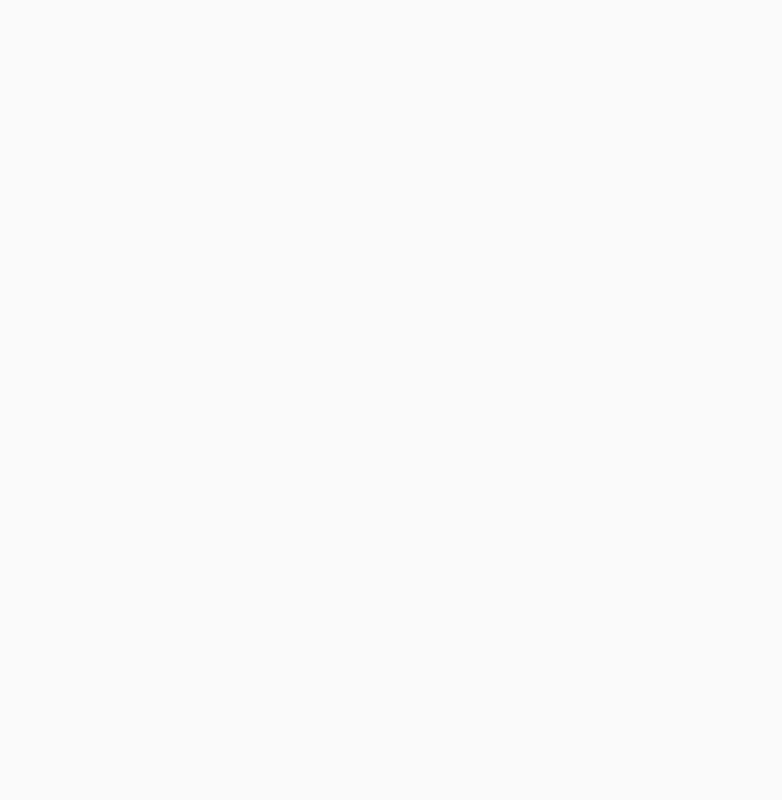
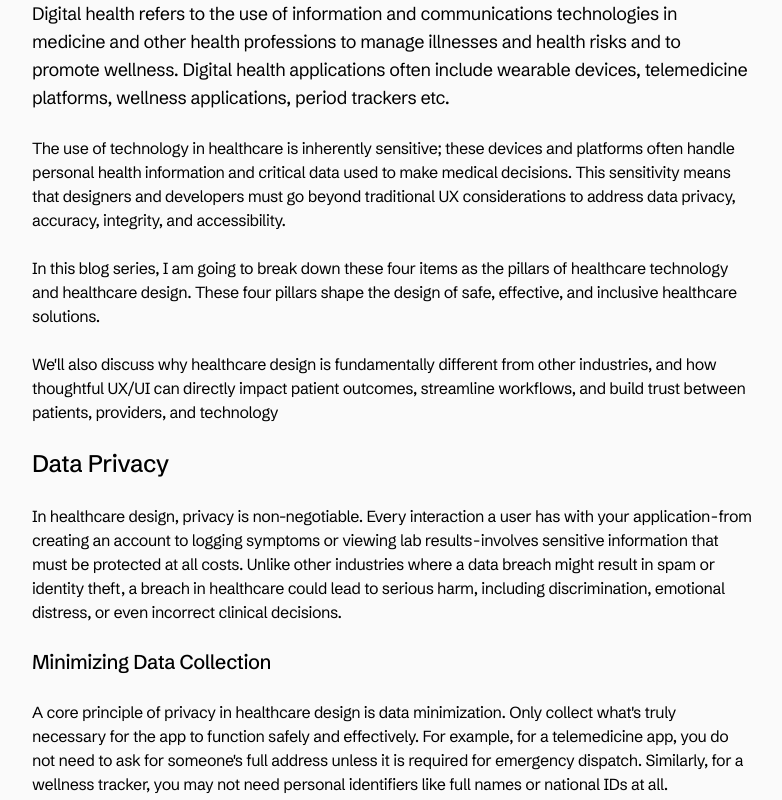
Before and after one commit to samsonsalvation/samsonsalvation.github.io, a React (Vite) app: page /portfolio2025/blog/indexpost in a window 1280 px wide. Before the commit this address had no page. Shown: the part 280-1080 px from the top of the page, without its empty margins (248-1030 px from the left). Before the commit the page ends 800 px from the top, so only its background shows below. Built offline with nearby package versions, Linux system fonts and the light colour scheme.

Commit message:
New Blog post and blog page set up

```diff
--- a/src/App.jsx
+++ b/src/App.jsx
@@ -2,6 +2,7 @@ import { BrowserRouter as Router, Route, Routes } from 'react-router-dom';
 import Home from './Pages/Home';
 import About from './Pages/About';
 import Blog from './Pages/Blog';
+import IndexPost from './Pages/IndexPost';
 
 
 function App() {
@@ -13,6 +14,8 @@ function App() {
         <Route path='/' element={<Home />} />
         <Route path='/about' element={<About />} />
         <Route path='/blog' element={<Blog />} />
+        <Route path='/blog/indexpost' element={<IndexPost />} />
+
         </Routes>
 
     </>
--- a/src/Pages/Blog.jsx
+++ b/src/Pages/Blog.jsx
@@ -1,13 +1,33 @@
 import NavBar from "../components/NavBar";
 import Footer from "../components/Footer";
+import { Previews } from "../data/Posts";
+import IndexPost from "./IndexPost";
+import { Link } from "react-router-dom";
+
 
 const Blog = () => {
     return (
         <div>
             <NavBar />
-            <main className="items-center justify-center mx-auto text-center">
-                <h1 className="m-40 items-center justify-center "> Coming Soon </h1>
-            </main>
+            <div className="flex mt-10 lg:mt-0 items-center justify-center mx-auto mb-20">
+
+                <div>
+                    {Previews.map((Preview, index) => (
+                        <div key={index} className="px-6 sm:max-w-4xl mx-auto items-center text-left justify-center mt-16 lg:mt-40 tracking-wide space-y-8 lg:space-y-4">
+                            <Link to={Preview.url}>
+
+                                <h3 className="text-2xl lg:text-4xl font-bold mb-2"> {Preview.Title} </h3>
+                                <p className="text-gray-500 text-sm mb-4"> {Preview.Date} {" "} - {" "} {Preview.Timing} </p>
+                                <img src={Preview.Image} alt="Designing for healthcare" className="w-full h-auto mb-4 border rounded-lg transition-transform transition-opacity duration-300 ease-in-out hover:scale-95 hover:opacity-70"/>
+                                <p className="text-gray-600 mb-4 font-medium"> {Preview.Except} {" "} - {" "} <span className="text-blue-700 underline underline-offset-4"> Read More </span> </p>
+
+                            </Link>
+                        </div>
+                    ))}
+                </div>
+
+            </div>
+
             <Footer />
         </div>
     );
--- /dev/null
+++ b/src/Pages/IndexPost.jsx
@@ -0,0 +1,61 @@
+import NavBar from "../components/NavBar";
+import Footer from "../components/Footer";
+
+const IndexPost = () => {
+    return (
+    <div>
+        <NavBar />
+        <div className="mt-40 px-6 grid text-left justify-center align-center mx-auto tracking-tight sm:max-w-3xl gap-6">
+            <h1 className="text-4xl sm:text-5xl font-medium">
+                Designing for Healthcare: Beyond the Aesthetics - Part A
+            </h1>
+            <p className="text-lg">
+                Digital health refers to the use of information
+                and communications technologies in medicine and
+                other health professions to manage illnesses and
+                health risks and to promote wellness. Digital health
+                applications often include wearable devices, telemedicine
+                 platforms, wellness applications, period trackers etc.
+            </p>
+            <p>
+                The use of technology in healthcare is inherently sensitive;
+                these devices and platforms often handle personal health information
+                 and critical data used to make medical decisions. This sensitivity means
+                  that designers and developers must go beyond traditional UX considerations
+                  to address data privacy, accuracy, integrity, and accessibility.
+            </p>
+            <p>
+                In this blog series, I am going to break down these four items as the pillars of
+                 healthcare technology and healthcare design. These four pillars shape the design
+                of safe, effective, and inclusive healthcare solutions.
+            </p>
+            <p>
+                We'll also discuss why healthcare design is fundamentally different from other industries,
+                 and how thoughtful UX/UI can directly impact patient outcomes, streamline workflows, and
+                 build trust between patients, providers, and technology
+            </p>
+
+            <h2 className="text-2xl font-medium"> Data Privacy </h2>
+            <p>In healthcare design, privacy is non-negotiable. Every interaction a user has with your
+                application - from creating an account to logging symptoms or viewing lab results - involves
+                sensitive information that must be protected at all costs. Unlike other industries where a data breach
+                might result in spam or identity theft, a breach in healthcare could lead to serious harm, including
+                discrimination, emotional distress, or even incorrect clinical decisions.
+            </p>
+
+            <h3 className="text-xl font-medium"> Minimizing Data Collection </h3>
+            <p>
+                A core principle of privacy in healthcare design is data minimization. Only collect what's truly necessary for the app to function safely and effectively.
+                For example, for a telemedicine app, you do not need to ask for someone's
+                full address unless it is required for emergency dispatch. Similarly,
+                for a wellness tracker, you may not need personal identifiers like full names or national IDs at all.
+            </p>
+
+        </div>
+        <Footer />
+
+    </div>
+    );
+}
+
+export default IndexPost;
--- /dev/null
+++ b/src/data/Posts.jsx
@@ -0,0 +1,12 @@
+import indexPostImage from "../assets/indexPostImage.png"
+
+export const Previews = [
+    { Title: "Designing for Healthcare: Beyond the Aesthetics - Part A",
+      Except: "Digital health design goes beyond aesthetics—it’s about protecting lives and building trust. In this series, we’ll explore four pillars of healthcare UX/UI: privacy, accuracy, integrity, and accessibility.",
+      Image: indexPostImage,
+      url: "/blog/indexpost",
+      Date: "SEPTEMBER 15, 2025",
+      Timing: "5 MIN READ"
+
+    },
+]
```
Also changed, not shown: src/assets/indexPostImage.png (added).
